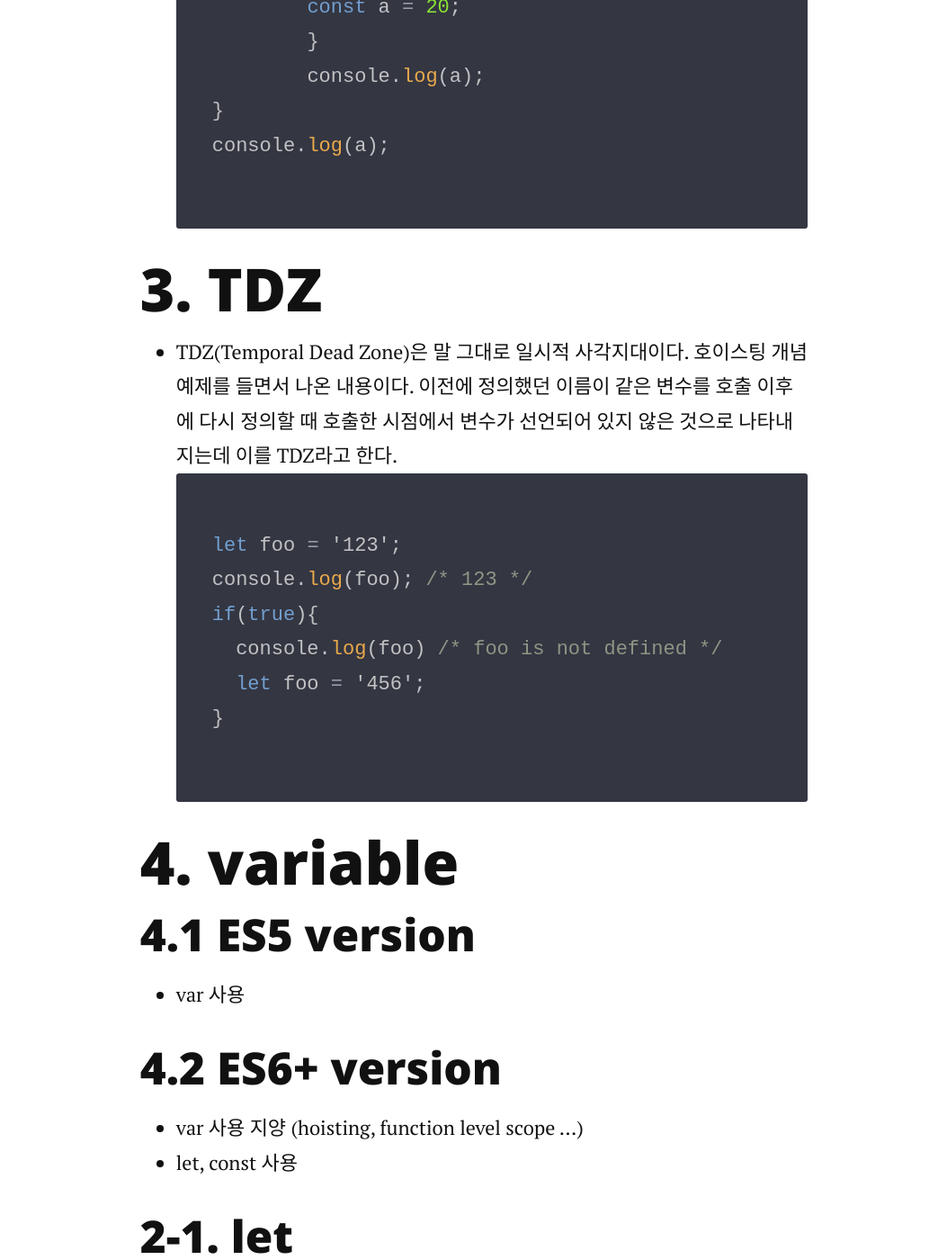
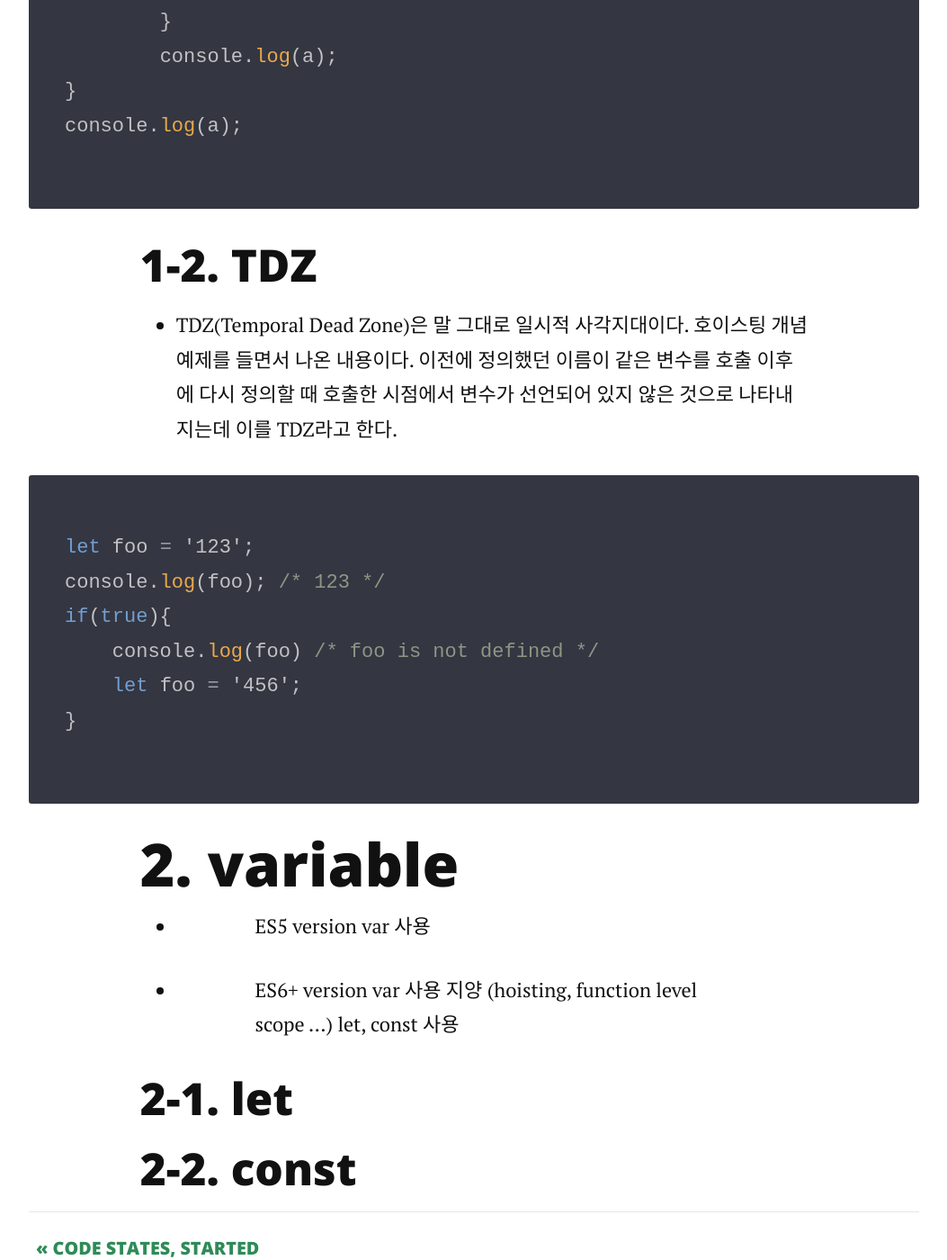
Before and after one commit to raonzena/raonzena.github.io, a Jekyll site: the page built from _posts/2019-01-29-03-third-post.markdown, in a window 1280 px wide and 1400 px high, scrolled down 2818 px. Shown: the whole window at 90% size, without its empty margins (113-1166 px from the left). Built offline with Jekyll 4.4.1, drawn with Linux system fonts in a browser that asks for light colours; nearby versions of some CDN libraries; some of the changed text lies outside the part shown.

Commit message:
update 190129_7

````diff
--- a/_posts/2019-01-29-03-third-post.markdown
+++ b/_posts/2019-01-29-03-third-post.markdown
@@ -46,8 +51,9 @@ date:   2019-01-29
 ```
 
 - ES6+에서는 if, for, while, switch-case문 등 자체가 block scope가 된다.
-다음 예제를 살펴보면 ES5과 다르게 4번째 코드 줄에서 'a is not defined' 메시지가 뜬다.
-변수 a가 호이스팅되어 5번째줄에서 변수명을 위로 끌어올렸지만, undefined를 할당하지 않았기 때문이다.
+  다음 예제를 살펴보면 ES5과 다르게 4번째 코드 줄에서 'a is not defined' 메시지가 뜬다.
+  변수 a가 호이스팅되어 5번째줄에서 변수명을 위로 끌어올렸지만, undefined를 할당하지 않았기 때문이다.
+
 ```javascript
 if(true){
     let a = 10;
@@ -62,10 +68,11 @@ console.log(a);
 
 
 
-# 3. TDZ
+## 1-2. TDZ
 
 - TDZ(Temporal Dead Zone)은 말 그대로 일시적 사각지대이다. 호이스팅 개념 예제를 들면서 나온 내용이다.
-이전에 정의했던 이름이 같은 변수를 호출 이후에 다시 정의할 때 호출한 시점에서 변수가 선언되어 있지 않은 것으로 나타내지는데 이를 TDZ라고 한다.
+  이전에 정의했던 이름이 같은 변수를 호출 이후에 다시 정의할 때 호출한 시점에서 변수가 선언되어 있지 않은 것으로 나타내지는데 이를 TDZ라고 한다.
+
 ```javascript
 let foo = '123';
 console.log(foo); /* 123 */
@@ -77,14 +84,14 @@ if(true){
 
 
 
-# 4. variable
+# **2. variable**
 
-## 4.1 ES5 version
-- var 사용
+- ES5 version
+  var 사용
 
-## 4.2 ES6+ version
-- var 사용 지양 (hoisting, function level scope ...)
-- let, const 사용
+- ES6+ version
+  var 사용 지양 (hoisting, function level scope ...)
+  let, const 사용
 
 
 
````
Also changed, not shown: other parts of _posts/2019-01-29-03-third-post.markdown (+10 -5 lines).
